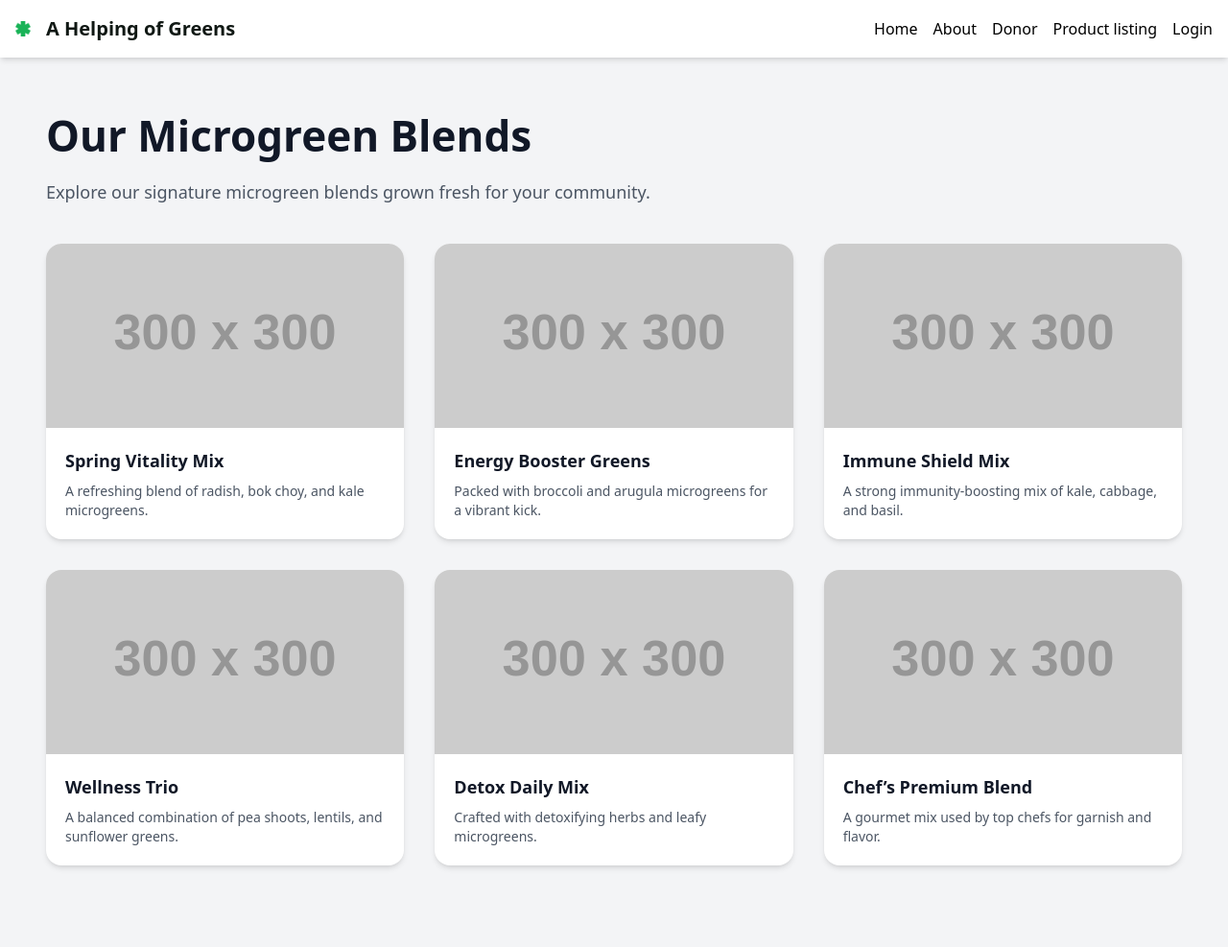
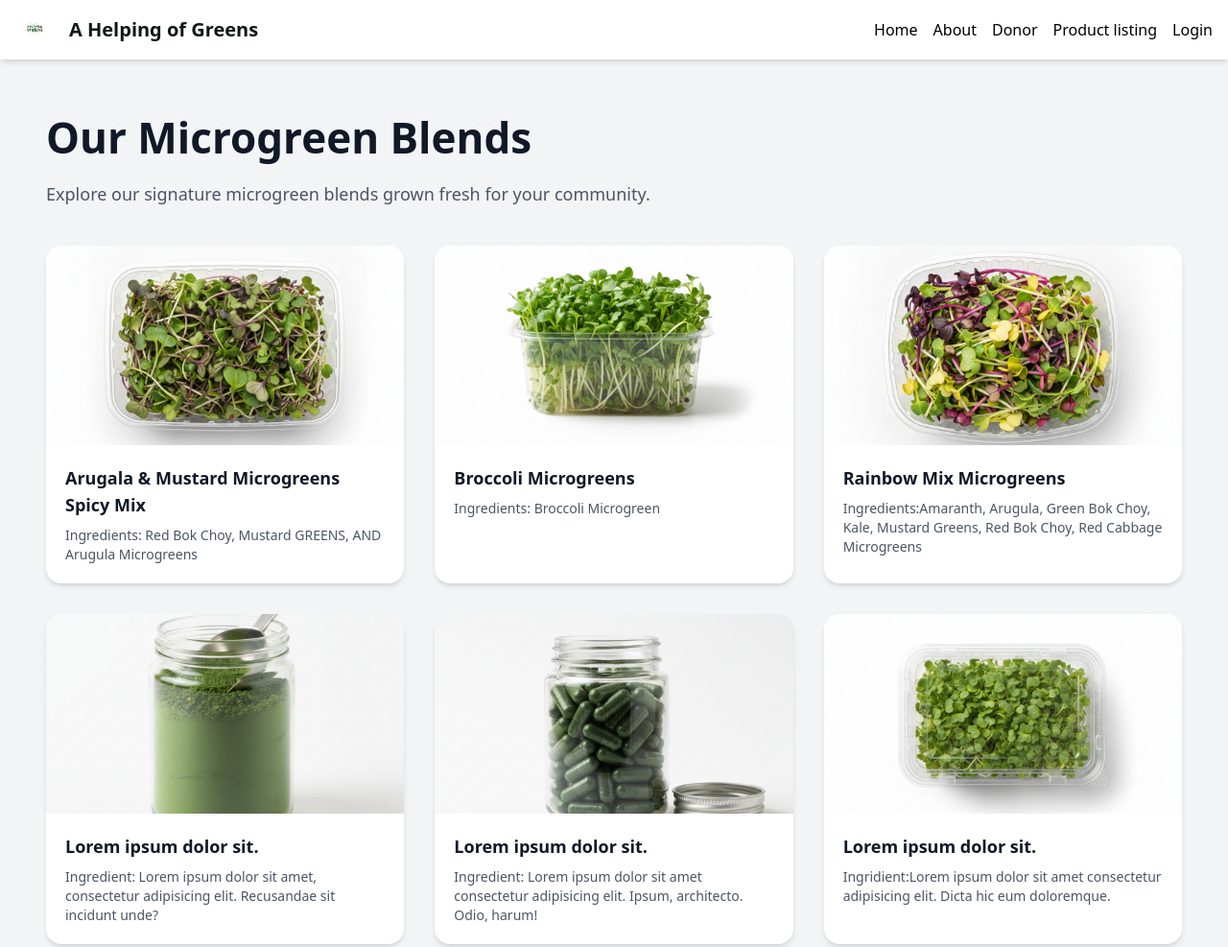
Before and after one commit to Olakunde-Samuel2020/helping-greens, a website: page src/products.html in a window 1280 px wide. Shown: the top 987 px of the page at 96% size. Drawn offline with Linux system fonts and the light colour scheme; no server answers; placeholder pictures from the web are drawn by us.

Commit message:
fourth commit

```diff
--- a/src/partials/admin-nav.html
+++ b/src/partials/admin-nav.html
@@ -1,7 +1,7 @@
 <nav class="bg-white shadow-md p-4 flex justify-between items-center">
   <!-- Logo -->
    <a href="index.html" class="flex items-center gap-4">
-    <img src="./assets/icons/logo.png" class="w-4" alt="logo"> <div class="text-[#101814] font-bold text-xl">A Helping of Greens</div>
+    <img src="./assets/icons/logo.jpg" class="w-4" alt="logo"> <div class="text-[#101814] font-bold text-xl">A Helping of Greens</div>
   </a>
 
   <!-- Hamburger Icon (mobile only) -->
--- a/src/partials/navbar-donors.html
+++ b/src/partials/navbar-donors.html
@@ -1,7 +1,7 @@
 <nav class="bg-white shadow-md p-4 flex justify-between items-center">
   <!-- Logo -->
    <a href="index.html" class="flex items-center gap-4">
-    <img src="./assets/icons/logo.png" class="w-4" alt="logo"> <div class="text-[#101814] font-bold text-xl">A Helping of Greens</div>
+    <img src="./assets/icons/logo.jpg" class="w-10" alt="logo"> <div class="text-[#101814] font-bold text-xl">A Helping of Greens</div>
   </a>
 
   <!-- Hamburger Icon (mobile only) -->
--- a/src/partials/navbar.html
+++ b/src/partials/navbar.html
@@ -1,7 +1,7 @@
 <nav class="bg-white shadow-md p-4 flex justify-between items-center">
   <!-- Logo -->
   <a href="index.html" class="flex items-center gap-4">
-    <img src="./assets/icons/logo.png" class="w-4" alt="logo"> <div class="text-[#101814] font-bold text-xl">A Helping of Greens</div>
+    <img src="./assets/icons/logo.jpg" class="w-10 h-auto rounded-full" alt="logo"> <div class="text-[#101814] font-bold text-xl">A Helping of Greens</div>
   </a>
 
   <!-- Hamburger Icon (mobile only) -->
--- a/src/partials/sidebar-nonprofit.html
+++ b/src/partials/sidebar-nonprofit.html
@@ -13,7 +13,7 @@
 
   <!-- Header -->
   <div class="hidden md:flex p-6 border-b items-center gap-4">
-    <img src="./assets/icons/logo.png" class="w-6" alt="logo" />
+    <img src="./assets/icons/logo.jpg" class="w-10" alt="logo" />
     <div class="text-[#101814] font-bold text-lg">A Helping of Greens</div>
   </div>
 
--- a/src/products.html
+++ b/src/products.html
@@ -29,72 +29,72 @@
 
       <!-- Product Card -->
       <div class="bg-white shadow-md rounded-2xl overflow-hidden hover:shadow-lg transition">
-        <img src="https://via.placeholder.com/300" alt="Microgreen Blend" class="w-full h-48 object-cover" />
+        <img src="./assets/images/angmicro.png" alt="Arugala & Mustard Microgreens Spicy Mix" class="w-full h-52 object-cover" />
 
         <div class="p-5 space-y-2">
-          <h3 class="font-bold text-lg text-gray-900">Spring Vitality Mix</h3>
+          <h3 class="font-bold text-lg text-gray-900">Arugala & Mustard Microgreens Spicy Mix</h3>
           <p class="text-gray-600 text-sm">
-            A refreshing blend of radish, bok choy, and kale microgreens.
+             Ingredients: Red Bok Choy, Mustard GREENS, AND Arugula Microgreens
           </p>
         </div>
       </div>
 
       <!-- Product Card -->
       <div class="bg-white shadow-md rounded-2xl overflow-hidden hover:shadow-lg transition">
-        <img src="https://via.placeholder.com/300" alt="Microgreen Blend" class="w-full h-48 object-cover" />
+        <img src="./assets/images/bmicro.png" alt="Broccoli Microgreens" class="w-full h-52 object-cover" />
 
         <div class="p-5 space-y-2">
-          <h3 class="font-bold text-lg text-gray-900">Energy Booster Greens</h3>
+          <h3 class="font-bold text-lg text-gray-900">Broccoli Microgreens</h3>
           <p class="text-gray-600 text-sm">
-            Packed with broccoli and arugula microgreens for a vibrant kick.
+             Ingredients: Broccoli Microgreen
           </p>
         </div>
       </div>
 
       <!-- Product Card -->
       <div class="bg-white shadow-md rounded-2xl overflow-hidden hover:shadow-lg transition">
-        <img src="https://via.placeholder.com/300" alt="Microgreen Blend" class="w-full h-48 object-cover" />
+        <img src="./assets/images/rmmicro.png" alt="Rainbow Mix Microgreens" class="w-full h-52 object-cover" />
 
         <div class="p-5 space-y-2">
-          <h3 class="font-bold text-lg text-gray-900">Immune Shield Mix</h3>
+          <h3 class="font-bold text-lg text-gray-900">Rainbow Mix Microgreens</h3>
           <p class="text-gray-600 text-sm">
-            A strong immunity-boosting mix of kale, cabbage, and basil.
+             Ingredients:Amaranth, Arugula, Green Bok Choy, Kale, Mustard Greens, Red Bok Choy, Red Cabbage Microgreens
           </p>
         </div>
       </div>
 
       <!-- Product Card -->
       <div class="bg-white shadow-md rounded-2xl overflow-hidden hover:shadow-lg transition">
-        <img src="https://via.placeholder.com/300" alt="Microgreen Blend" class="w-full h-48 object-cover" />
+        <img src="./assets/images/otherproduct 1.png" alt="Microgreen Blend" class="w-full h-52 object-cover" />
 
         <div class="p-5 space-y-2">
-          <h3 class="font-bold text-lg text-gray-900">Wellness Trio</h3>
+          <h3 class="font-bold text-lg text-gray-900">Lorem ipsum dolor sit.</h3>
           <p class="text-gray-600 text-sm">
-            A balanced combination of pea shoots, lentils, and sunflower greens.
+            Ingredient: Lorem ipsum dolor sit amet, consectetur adipisicing elit. Recusandae sit incidunt unde?
           </p>
         </div>
       </div>
 
       <!-- Product Card -->
       <div class="bg-white shadow-md rounded-2xl overflow-hidden hover:shadow-lg transition">
-        <img src="https://via.placeholder.com/300" alt="Microgreen Blend" class="w-full h-48 object-cover" />
+        <img src="./assets/images/otherproduct2.png" alt="Microgreen Blend" class="w-full h-52 object-cover" />
 
         <div class="p-5 space-y-2">
-          <h3 class="font-bold text-lg text-gray-900">Detox Daily Mix</h3>
+          <h3 class="font-bold text-lg text-gray-900">Lorem ipsum dolor sit.</h3>
           <p class="text-gray-600 text-sm">
-            Crafted with detoxifying herbs and leafy microgreens.
+            Ingredient: Lorem ipsum dolor sit amet consectetur adipisicing elit. Ipsum, architecto. Odio, harum!
           </p>
         </div>
       </div>
 
       <!-- Product Card -->
       <div class="bg-white shadow-md rounded-2xl overflow-hidden hover:shadow-lg transition">
-        <img src="https://via.placeholder.com/300" alt="Microgreen Blend" class="w-full h-48 object-cover" />
+        <img src="./assets/images/otherproduct3.png" alt="Microgreen Blend" class="w-full h-52 object-cover" />
 
         <div class="p-5 space-y-2">
-          <h3 class="font-bold text-lg text-gray-900">Chef’s Premium Blend</h3>
+          <h3 class="font-bold text-lg text-gray-900">Lorem ipsum dolor sit.</h3>
           <p class="text-gray-600 text-sm">
-            A gourmet mix used by top chefs for garnish and flavor.
+            Ingridient:Lorem ipsum dolor sit amet consectetur adipisicing elit. Dicta hic eum doloremque.
           </p>
         </div>
       </div>
```
Also changed, not shown: src/assets/icons/logo.jpg (added), src/assets/images/angmicro.png (added), src/assets/images/bmicro.png (added), src/assets/images/otherproduct 1.png (added), src/assets/images/otherproduct2.png (added), src/assets/images/otherproduct3.png (added), src/assets/images/rmmicro.png (added), src/css/style.css.
